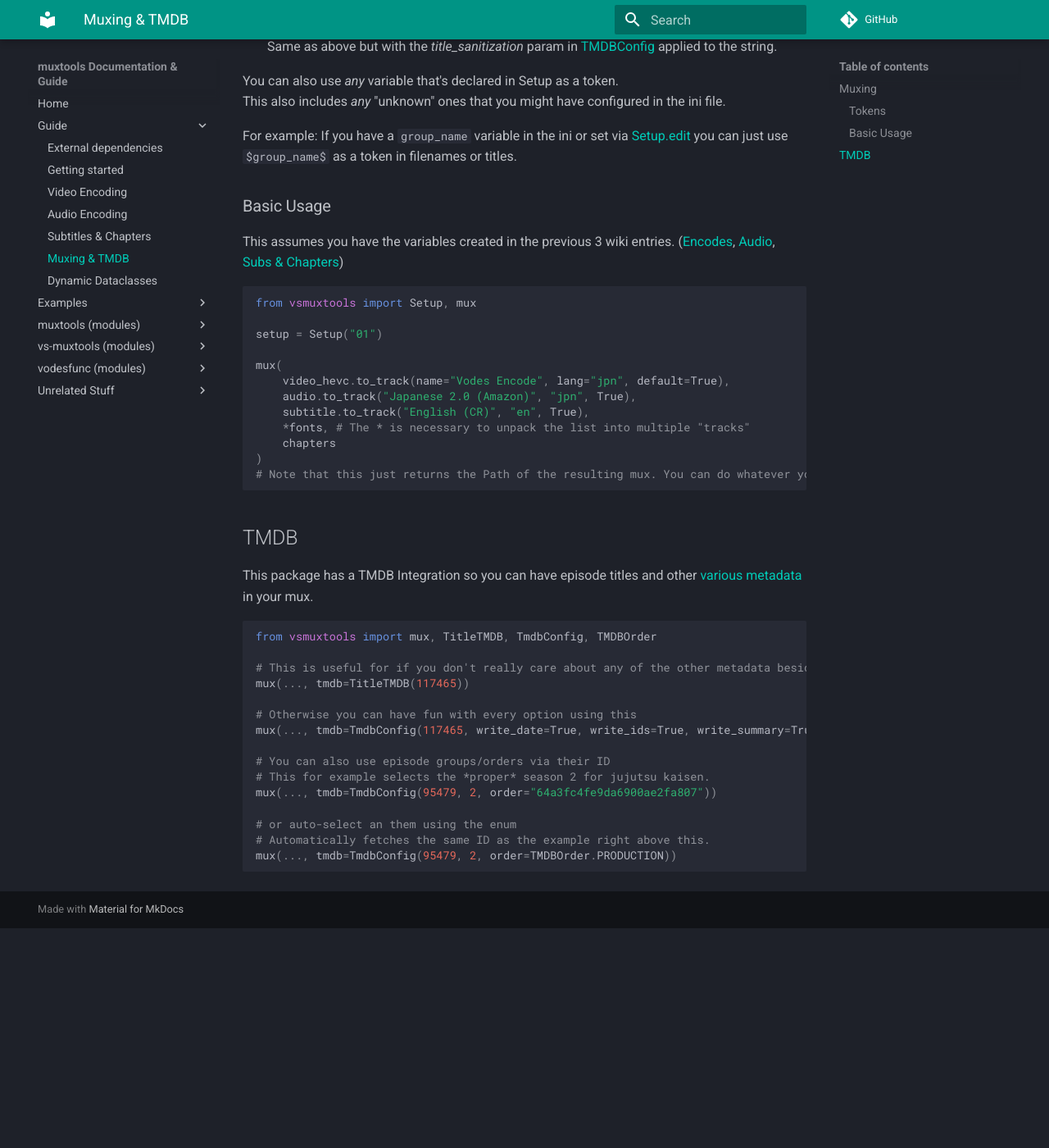
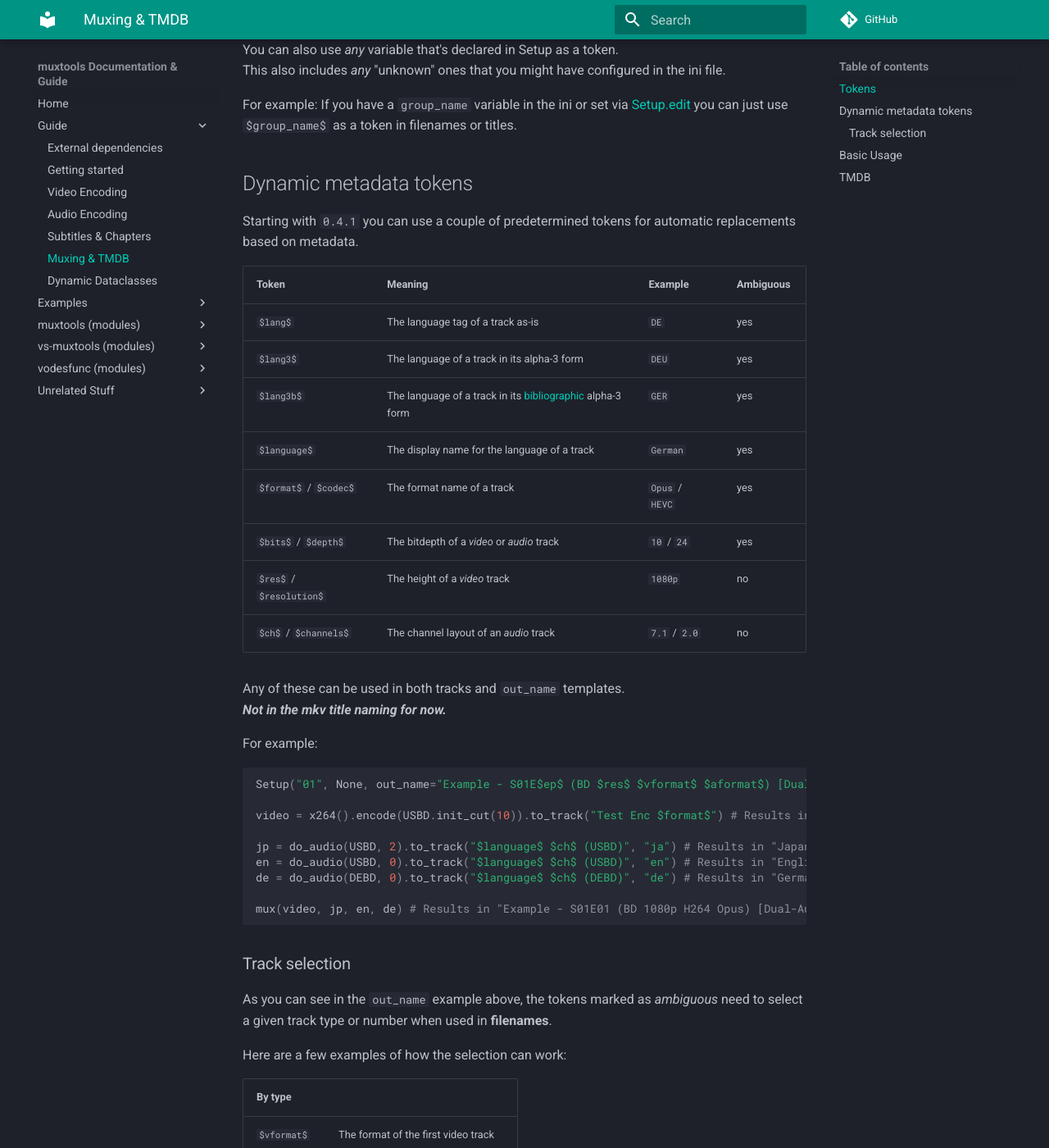
Before and after one commit to Vodes/muxtools-doc, an MkDocs documentation site: the page built from docs/guide/muxing-tmdb.md, in a window 1280 px wide and 1400 px high, scrolled down 671 px. Shown: the whole window at 82% size. Built offline with MkDocs 1.6.1 and Material for MkDocs 9.7.7, drawn with Linux system fonts in a browser that asks for light colours; comment, search, counter and statistics services are not loaded; before the commit the page ends 1803 px from its top, so only the background shows below that; some of the changed text lies outside the part shown.

Commit message:
Muxing: Add metadata tokens section

````diff
--- a/docs/guide/muxing-tmdb.md
+++ b/docs/guide/muxing-tmdb.md
@@ -1,9 +1,9 @@
-## Muxing
+# Muxing
 All of your muxing needs right here.
 
 Here I should maybe also mention the available "tokens" you can use for the filename and mkv title templates in your `Setup`.
 
-### Tokens
+## Tokens
 - `$show$`<br>
     The show name. Taken from the current `Setup`.
 - `$ep$`<br>
@@ -21,7 +21,66 @@
 
 For example: If you have a `group_name` variable in the ini or set via [Setup.edit](https://muxtools.vodes.pw/muxtools/main/#muxtools.main.Setup.edit) you can just use `$group_name$` as a token in filenames or titles.
 
-### Basic Usage
+## Dynamic metadata tokens
+
+Starting with `0.4.1` you can use a couple of predetermined tokens for automatic replacements based on metadata.
+
+| Token    | Meaning | Example | Ambiguous
+| -------- | ------- | ---- | ---- |
+| `$lang$`  | The language tag of a track as-is | `DE` | yes
+| `$lang3$` | The language of a track in its alpha-3 form     | `DEU` | yes
+| `$lang3b$`   | The language of a track in its [bibliographic](https://github.com/georgkrause/langcodes?tab=readme-ov-file#getting-alpha3-codes) alpha-3 form   | `GER`  | yes
+| `$language$`   | The display name for the language of a track    | `German`  | yes
+| `$format$` / `$codec$`   | The format name of a track | `Opus` / `HEVC`  | yes
+| `$bits$` / `$depth$`   | The bitdepth of a *video* or *audio*  track | `10` / `24`  | yes
+| `$res$` / `$resolution$`   | The height of a *video* track | `1080p`  | no
+| `$ch$` / `$channels$`   | The channel layout of an *audio* track | `7.1` / `2.0`  | no
+
+Any of these can be used in both tracks and `out_name` templates.<br>
+***Not in the mkv title naming for now.***
+
+For example:
+```py
+Setup("01", None, out_name="Example - S01E$ep$ (BD $res$ $vformat$ $aformat$) [Dual-Audio] [Group]")
+
+video = x264().encode(USBD.init_cut(10)).to_track("Test Enc $format$") # Results in "Test Enc H264"
+
+jp = do_audio(USBD, 2).to_track("$language$ $ch$ (USBD)", "ja") # Results in "Japanese 2.0 (USBD)"
+en = do_audio(USBD, 0).to_track("$language$ $ch$ (USBD)", "en") # Results in "English 5.1 (USBD)"
+de = do_audio(DEBD, 0).to_track("$language$ $ch$ (DEBD)", "de") # Results in "German 2.0 (DEBD)"
+
+mux(video, jp, en, de) # Results in "Example - S01E01 (BD 1080p H264 Opus) [Dual-Audio] [Group].mkv"
+```
+### Track selection
+As you can see in the `out_name` example above, the tokens marked as *ambiguous* need to select a given track type or number when used in **filenames**.
+
+Here are a few examples of how the selection can work:
+
+| By type |  |
+| ----- | ------- |
+| `$vformat$` | The format of the first video track
+| `$aformat$` | The format of the first audio track
+| `$sformat$` | The format of the first subtitle track
+
+| By type with number |  |
+| ----- | ------- |
+| `$aformat_1$` | The format of the **second** audio track
+| `$sformat_2$` | The format of the **third** subtitle track
+
+| By type & language |  |
+| ----- | ------- |
+| `$aformat_ja$` | The format of the first **japanese** audio track
+| `$achannels_en$` | The channel layout of the first **english** audio track
+
+| By type & language with number |  |
+| ----- | ------- |
+| `$aformat_ja_1$` | The format of the **second japanese** audio track
+
+If you want to see the regex in detail or test your results see [the regex101](https://regex101.com/r/NYzJyz/1).
+
+-----
+
+## Basic Usage
 
 This assumes you have the variables created in the previous 3 wiki entries. ([Encodes](/guide/encode-video), [Audio](/guide/encode-audio), [Subs & Chapters](/guide/subtitles-and-chapters))
 
````
